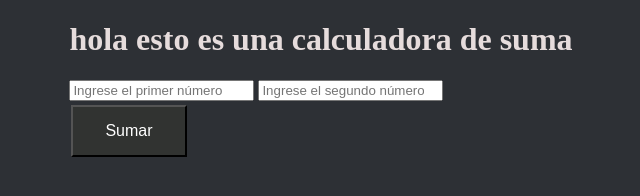
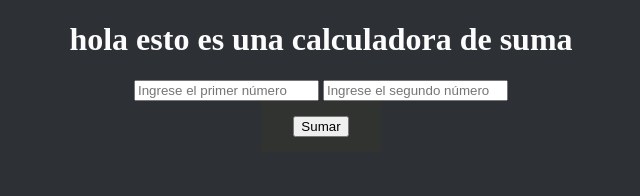
Before and after one commit to AEGhost013/proyecto_clase, a plain HTML site: page jeshua/index.html in a window 1280 px wide. Shown: the whole page, without its empty margins (319-959 px from the left). Drawn offline with Linux system fonts and the light colour scheme.

Commit message:
Actualizaci├│n autom├ítica

```diff
--- a/jeshua/style.css
+++ b/jeshua/style.css
@@ -5,15 +5,21 @@ body {
     justify-self: center;
 
 }
-button {
+
+#title{
+    color: rgb(252, 252, 252);
+}
+#boton{
     background: #313331;
 
-    color: white;
+
     padding: 15px 32px;
-    font-size: 16px;
-    margin: 4px 2px;
-    cursor: pointer;
+    justify-self: center;
+
+
 }
 #input{
-    color: rgb(255, 0, 0);
+
+    justify-self: center;
+
 }
```
Also changed, not shown: jeshua/layoud/index.html (added, +27 -0 lines).
